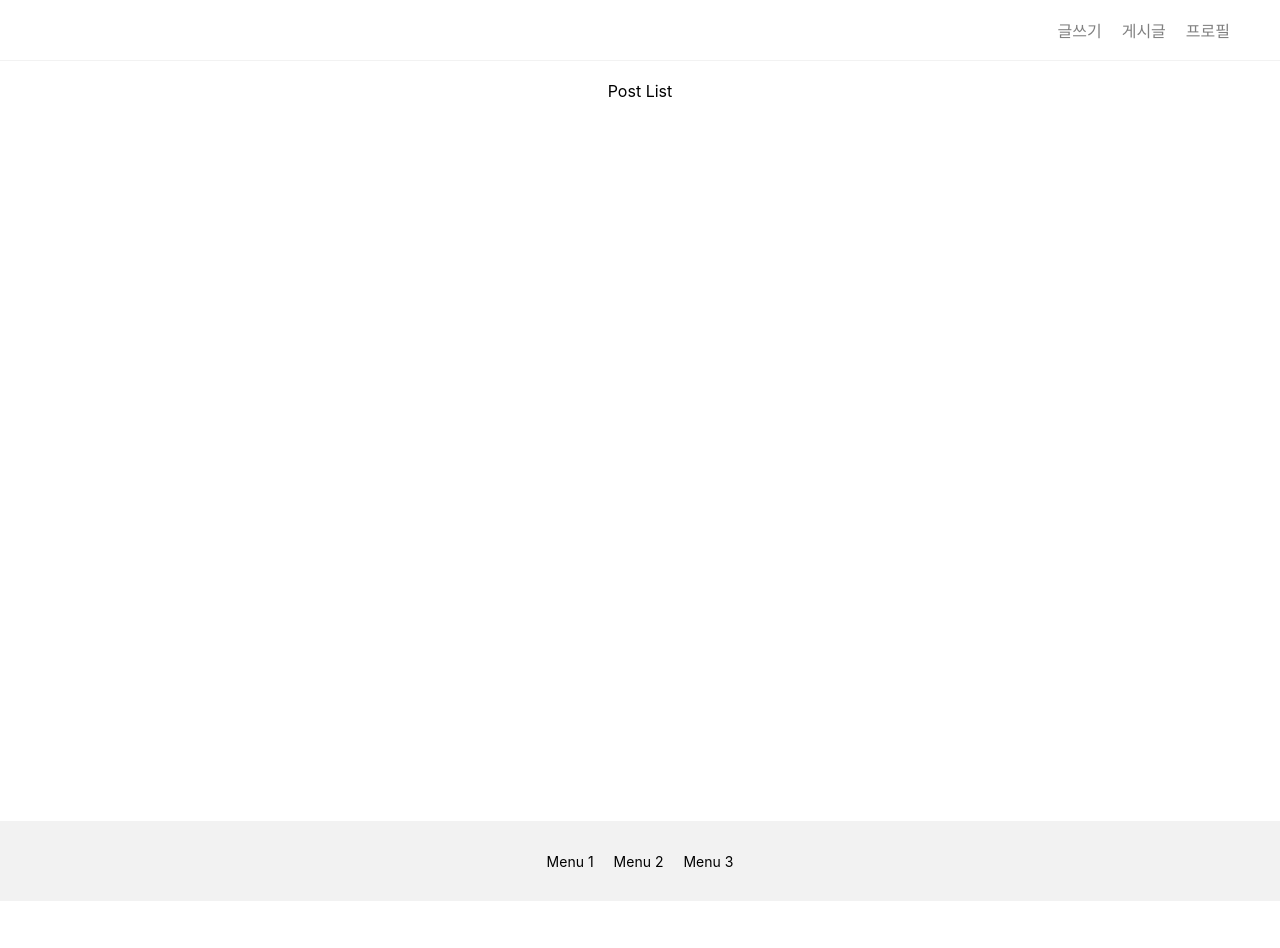
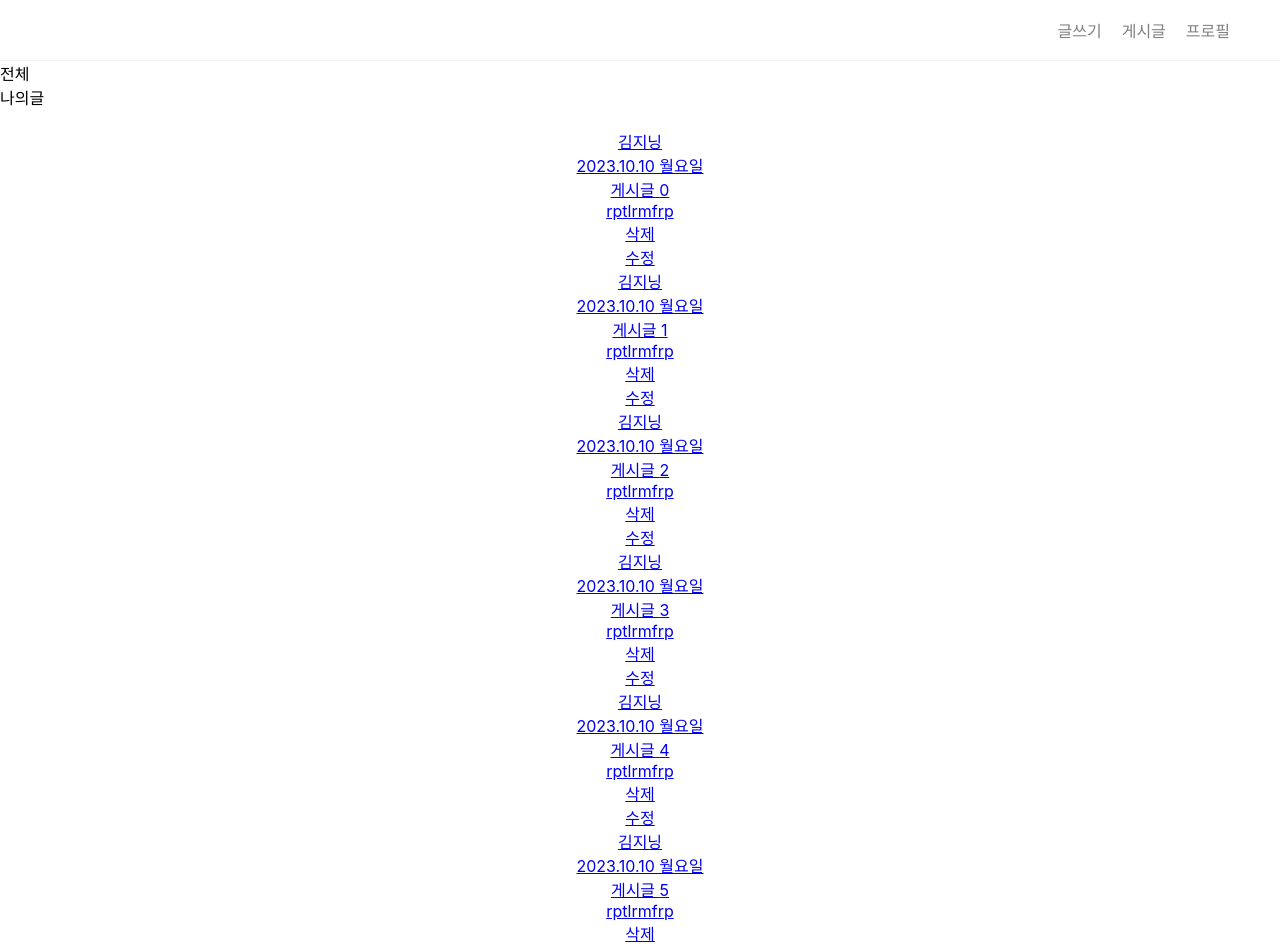
Before and after one commit to wlsgml0229/blog, a React (Create React App) app: page / in a window 1280 px wide. Shown: the top 948 px of the page. Before the commit the page ends 901 px from the top, so only its background shows below. Built offline with nearby package versions, Linux system fonts and the light colour scheme.

Commit message:
Feat: 게시글 UI 작업

```diff
--- a/src/index.css
+++ b/src/index.css
@@ -47,7 +47,7 @@ footer {
 }
 
 /* Post List */
-.post-list {
+.post__list {
   min-height: 90vh;
   padding: 20px 40px;
   text-align: center;
--- a/src/pages/home/index.tsx
+++ b/src/pages/home/index.tsx
@@ -9,11 +9,33 @@ export default function Home() {
           <Link to="/profile">프로필</Link>
         </div>
       </header>
-      <div className="post-list"> Post List</div>
+      <div className="post__navigation">
+        <div className="post__navigation--active">전체</div>
+        <div>나의글</div>
+      </div>
+      <div className="post__list">
+        {[...Array(10)].map((e, idx) => (
+          <div key={idx} className="post__box">
+            <Link to={`/posts/${idx}`}>
+              <div className="post__profile-box">
+                <div className="post__profile" />
+                <div className="post__author-name">김지닝</div>
+                <div className="post__date">2023.10.10 월요일</div>
+              </div>
+              <div className="post__title">게시글 {idx}</div>
+              <div className="post__text">rptlrmfrp</div>
+              <div className="post__utils-box">
+                <div className="post__delete">삭제</div>
+                <div className="post__edit">수정</div>
+              </div>
+            </Link>
+          </div>
+        ))}
+      </div>
       <footer>
-        <div>Menu 1</div>
-        <div>Menu 2</div>
-        <div>Menu 3</div>
+        <Link to="/posts/new">글쓰기</Link>
+        <Link to="/posts">게시글</Link>
+        <Link to="/profile">프로필</Link>
       </footer>
     </div>
   );
```
